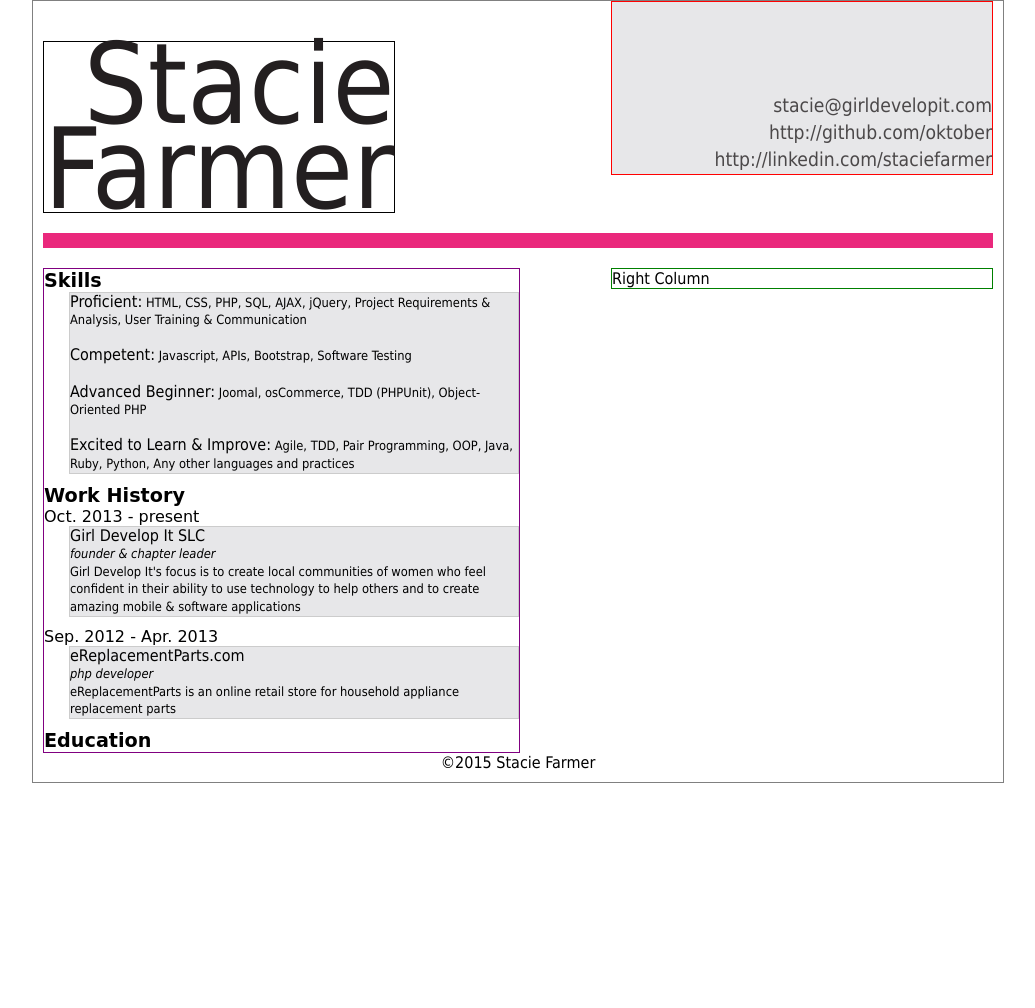
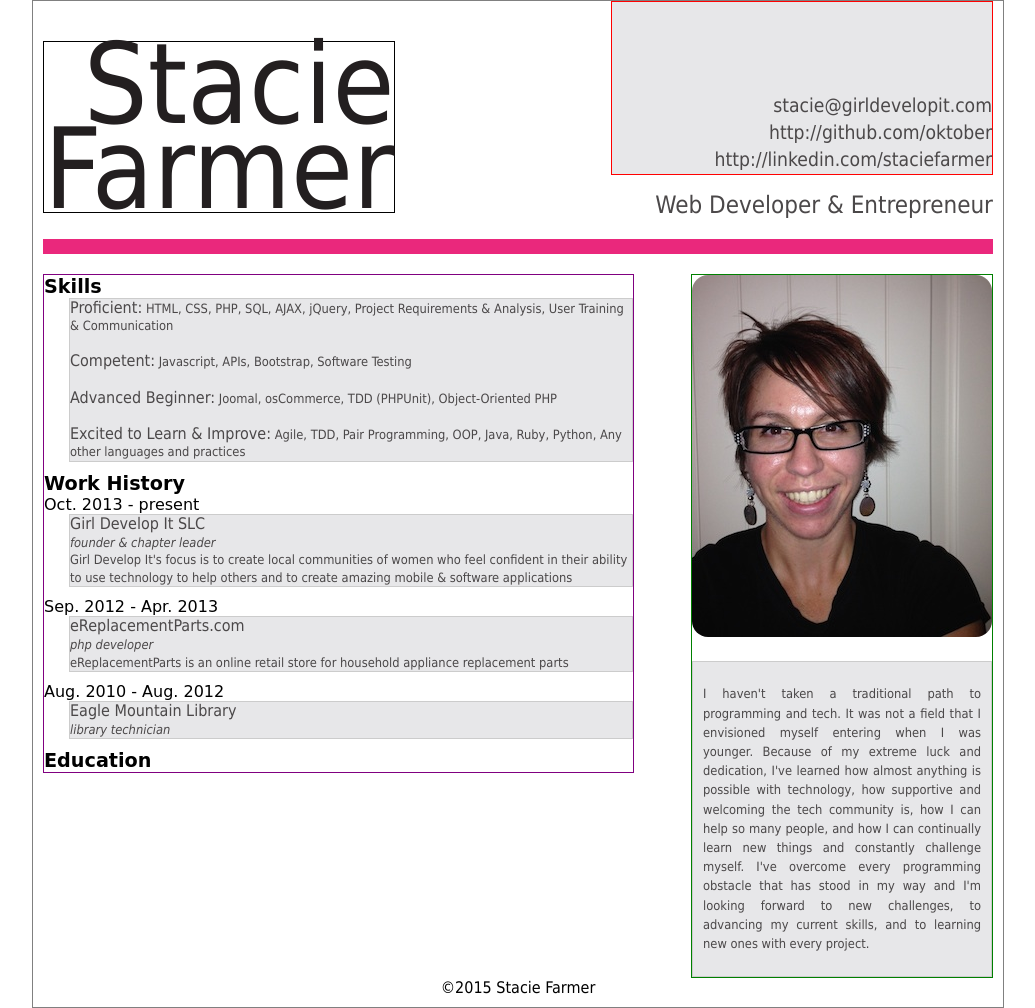
Before and after one commit to gdiSLC/intro-to-html-css, a website: page examples/end_project.html in a window 1280 px wide. Shown: the whole page, without its empty margins (122-1157 px from the left). Before the commit the page ends 800 px from the top, so only its background shows below. Drawn offline with Linux system fonts and the light colour scheme.

Commit message:
Add picture, title, and bio

```diff
--- a/examples/end_project.css
+++ b/examples/end_project.css
@@ -39,6 +39,15 @@ header {
 	color: #4B4849;
 }
 
+#my_title {
+	width: 40%;
+	float: right;
+	text-align: right;
+	margin-top: 16px;
+	font-size: 1.5rem;
+	color: #4B4849;
+}
+
 #divider {
 	background-color: #EA287C;
 	width: 100%;
@@ -48,7 +57,7 @@ header {
 
 #left_column {
 	clear: both;
-	width: 50%;
+	width: 62%;
 	float: left;
 
 	border: 1px solid purple;
@@ -71,6 +80,7 @@ section.block {
 	margin-bottom: 10px;
 	font-size: 0.8rem;
 	line-height: 1.1rem;
+	color: #4B4849;
 }
 
 span.skill_section {
@@ -78,10 +88,17 @@ span.skill_section {
 }
 
 #right_column {
-	width: 40%;
+	width: 300px;
 	float: right;
 
 	border: 1px solid green;
+}
+
+section.right {
+	margin: 20px 0 0 0;
+	padding: 10px;
+	text-align: justify;
+	line-height: 1.2rem;
 }
 
 footer {
--- a/examples/end_project.html
+++ b/examples/end_project.html
@@ -12,7 +12,7 @@
 				<a href="http://github.com/oktober" target="_blank">http://github.com/oktober</a><br>
 				<a href="http://linkedin.com/staciefarmer" target="_blank">http://linkedin.com/staciefarmer</a>
 			</section>
-			<!--<section>Title?</section>-->
+			<section id="my_title">Web Developer &amp; Entrepreneur</section>
 		</header>
 
 		<div id="divider"></div>
@@ -33,7 +33,6 @@
 				Girl Develop It's focus is to create local communities of women who feel confident in their ability to use technology to help others and to create amazing mobile &amp; software applications
 			</section>
 
-
 			<section class="date">Sep. 2012 - Apr. 2013</section>
 			<section class="block">
 				<span class="skill_section">eReplacementParts.com</span><br>
@@ -41,9 +40,20 @@
 				eReplacementParts is an online retail store for household appliance replacement parts
 			</section>
 
+			<section class="date">Aug. 2010 - Aug. 2012</section>
+			<section class="block">
+				<span class="skill_section">Eagle Mountain Library</span><br>
+				<span style="font-style:italic;">library technician</span>
+			</section>
+
 			<section class="title">Education</section>
 		</section>
-		<section id="right_column">Right Column</section>
+		<section id="right_column">
+			<section><img src="stacie_farmer.jpg" style="border-radius:1rem;"></section>
+			<section class="block right">
+				<p>I haven't taken a traditional path to programming and tech. It was not a field that I envisioned myself entering when I was younger. Because of my extreme luck and dedication, I've learned how almost anything is possible with technology, how supportive and welcoming the tech community is, how I can help so many people, and how I can continually learn new things and constantly challenge myself. I've overcome every programming obstacle that has stood in my way and I'm looking forward to new challenges, to advancing my current skills, and to learning new ones with every project.</p>
+			</section>
+		</section>
 
 		<footer>&copy;2015 Stacie Farmer
 		</footer>
```
Also changed, not shown: examples/stacie_farmer.jpg (added).
